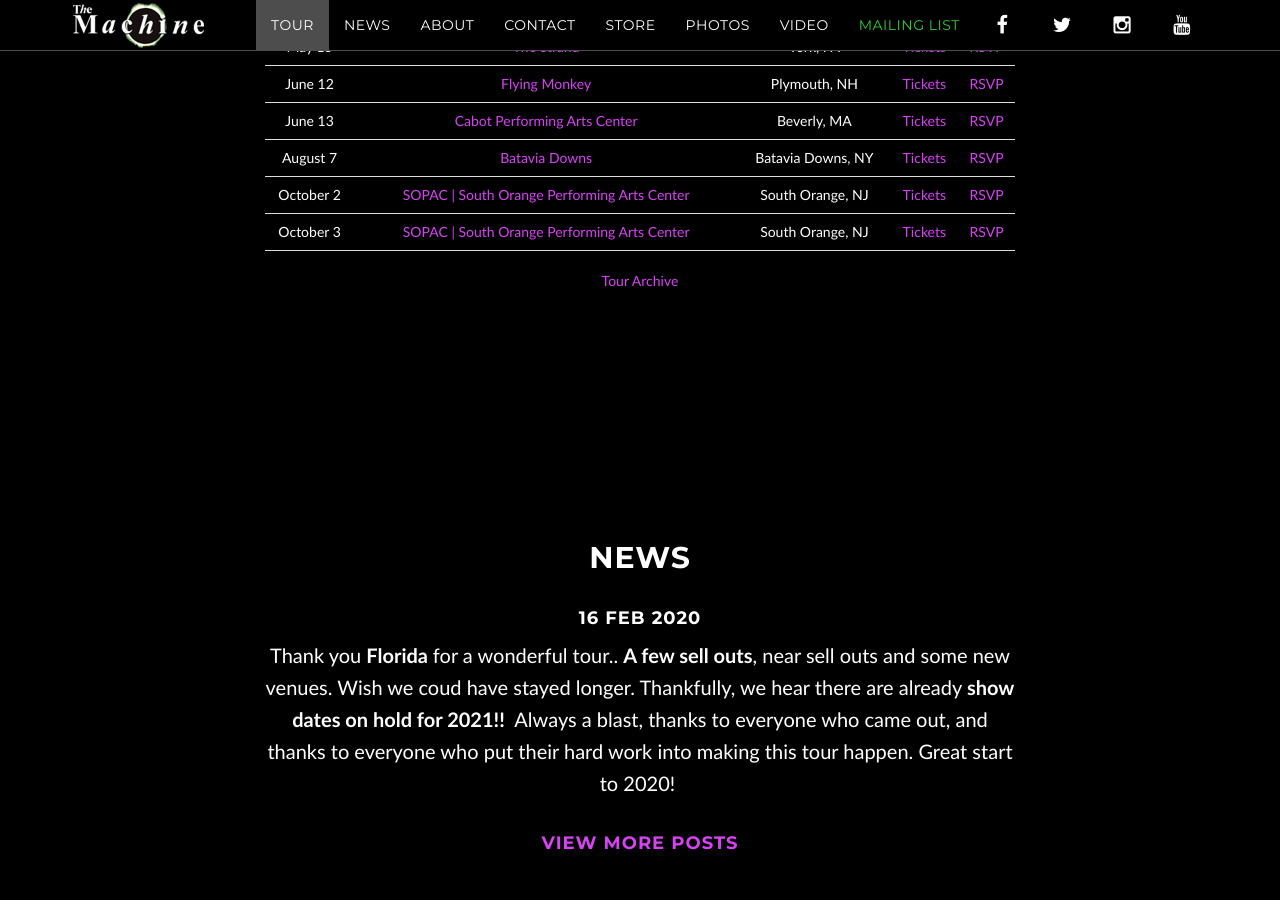
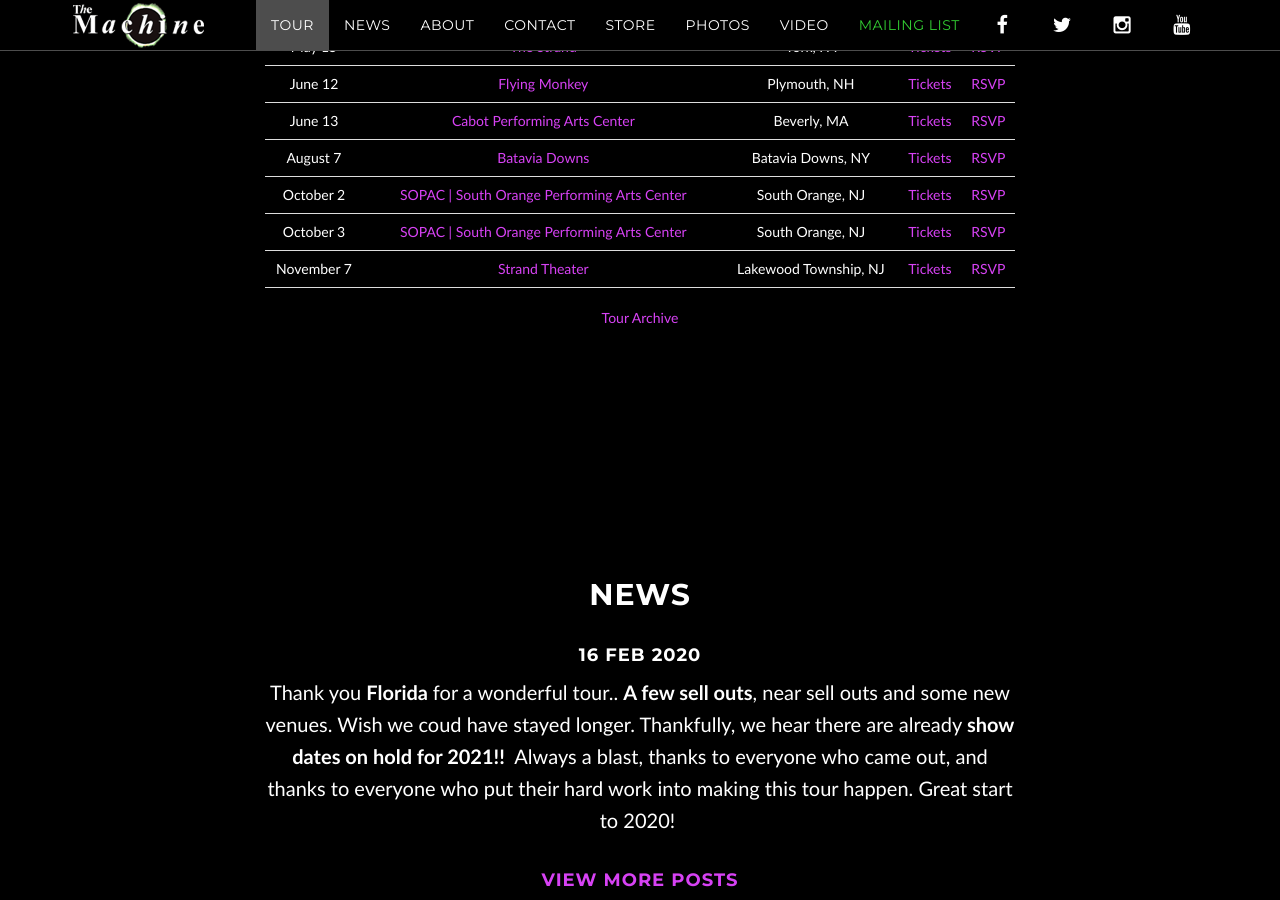
Before and after one commit to machineweb/machineweb.github.io, a Jekyll site: the page built from index.html, in a window 1280 px wide and 900 px high, scrolled down 1360 px. Built offline with Jekyll 4.4.1, drawn with Linux system fonts in a browser that asks for light colours; comment, search, counter and statistics services are not loaded.

Commit message:
New tour item

```diff
--- a/_data/tour.yml
+++ b/_data/tour.yml
@@ -4250,3 +4250,11 @@
     tickets-url: "http://www.sopacnow.org"
     rsvp-url: ""
     order: "1601701200000"
+
+  - date: "November 7 2020"
+    venue: "Strand Theater"
+    venue-url: "http://www.strand.org"
+    location: "Lakewood Township, NJ"
+    tickets-url: "http://www.strand.org"
+    rsvp-url: ""
+    order: "1604728800000"
```
